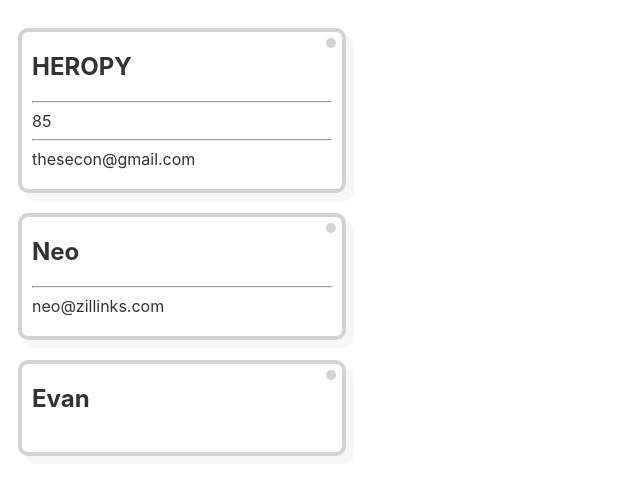
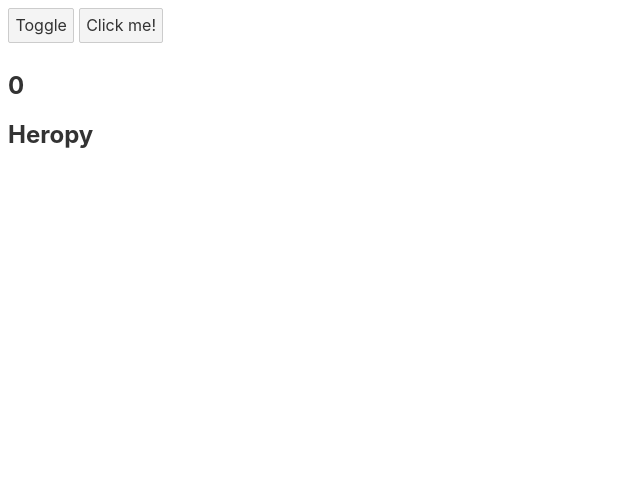
Before and after one commit to seongholim-11/all_svelte_practice, a Svelte app in the folder svelte-app/: page / in a window 1280 px wide. Shown: the top 494 px of the page, without its empty margins (0-640 px from the left). Built offline with nearby package versions, Linux system fonts and the light colour scheme.

Commit message:
쓰기 가능 스토어(writable)

```diff
--- a/svelte-app/src/App.svelte
+++ b/svelte-app/src/App.svelte
@@ -1,18 +1,17 @@
 <script>
-    import UserCard from "./UserCard.svelte";
+    import WritableMethods from "./WritableMethods.svelte";
+
+    let toggle = true;
 </script>
 
-<UserCard>
-    <h2 slot="name">HEROPY</h2>
-    <div slot="age">85</div>
-    <div slot="email">thesecon@gmail.com</div>
-</UserCard>
+<button
+    on:click={() => {
+        toggle = !toggle;
+    }}
+>
+    Toggle</button
+>
 
-<UserCard>
-    <h2 slot="name">Neo</h2>
-    <div slot="email">neo@zillinks.com</div>
-</UserCard>
-
-<UserCard>
-    <h2 slot="name">Evan</h2>
-</UserCard>
+{#if toggle}
+    <WritableMethods />
+{/if}
--- a/svelte-app/src/UserCard.svelte
+++ /dev/null
@@ -1,38 +0,0 @@
-<script>
-    console.log($$slots);
-</script>
-
-<div class="user-card">
-    <slot name="name" />
-    {#if $$slots.age}
-        <hr />
-        <slot name="age" />
-    {/if}
-    {#if $$slots.email}
-        <hr />
-        <slot name="email" />
-    {/if}
-</div>
-
-<style>
-    .user-card {
-        width: 300px;
-        margin: 20px 10px;
-        padding: 0 10px 20px;
-        border: 4px solid lightgray;
-        border-radius: 10px;
-        box-shadow: 8px 8px rgba(0, 0, 0, 0.03);
-        position: relative;
-    }
-
-    .user-card::after {
-        content: "";
-        position: absolute;
-        top: 6px;
-        right: 6px;
-        background-color: lightgray;
-        width: 10px;
-        height: 10px;
-        border-radius: 50%;
-    }
-</style>
--- /dev/null
+++ b/svelte-app/src/WritableMethods.svelte
@@ -0,0 +1,40 @@
+<script>
+    import { onDestroy } from "svelte";
+    import { count, name } from "./store";
+
+    let number;
+    let userName;
+
+    const unsubscribeCount = count.subscribe((c) => {
+        number = c;
+    });
+
+    const unsubscribeCount2 = count.subscribe(() => {});
+    const unsubscribeName = name.subscribe((n) => {
+        userName = n;
+    });
+
+    function increase() {
+        count.update((c) => {
+            return c + 1;
+        });
+    }
+
+    function chageName() {
+        name.update(() => {
+            return "Neo";
+        });
+        name.set("Neo");
+    }
+
+    onDestroy(() => {
+        unsubscribeCount();
+        unsubscribeCount2();
+        unsubscribeName();
+    });
+</script>
+
+<button on:click={increase} on:click={chageName}> Click me!</button>
+
+<h2>{number}</h2>
+<h2>{userName}</h2>
--- /dev/null
+++ b/svelte-app/src/store.js
@@ -0,0 +1,11 @@
+import {writable} from 'svelte/store'
+
+// 구독을 하면 2번째 인자가 실행
+export let count = writable(0, ()=>{
+    console.log('count 구독자가 1명 이상일 때!')
+    return () => {
+        console.log('count 구독자가 0명일 때')
+    }
+})
+
+export let name = writable('Heropy')
```
